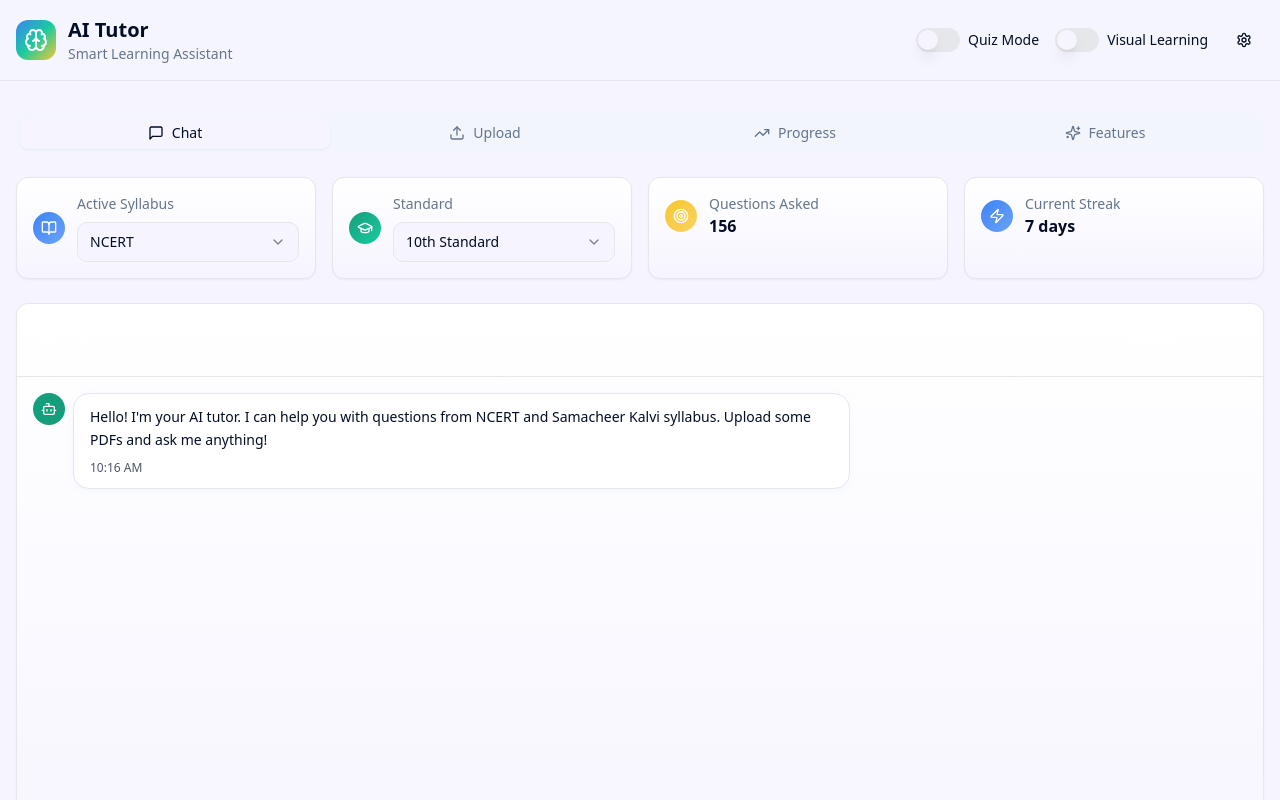
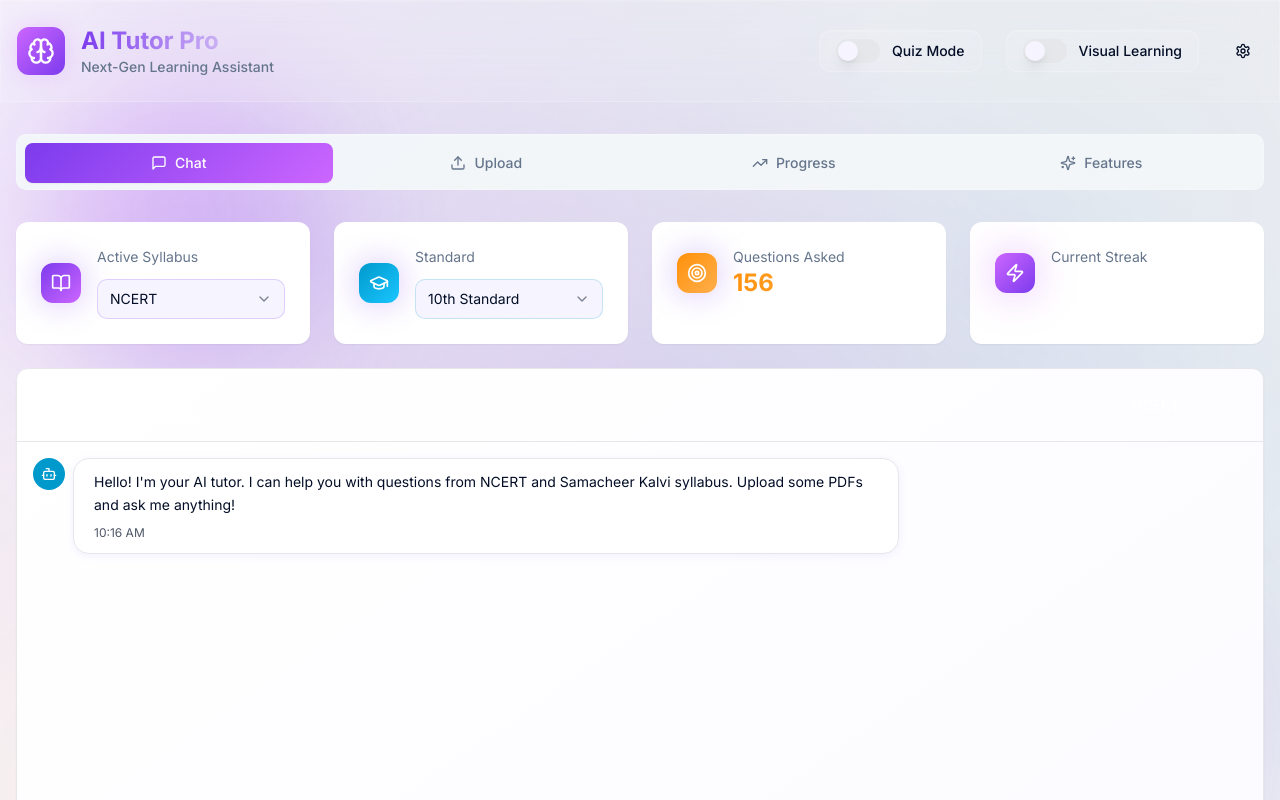
Before and after one commit to karthick1005/edu-assistant-ai, a React (Vite) app: page / in a window 1280 px wide. Shown: the top 800 px of the page. Built offline with nearby package versions, Linux system fonts and the light colour scheme.

Commit message:
Refine UI for Hackathon
Enhance the UI to be more attractive and professional for the hackathon project. This includes styling improvements and potentially layout adjustments to create a polished user experience.

```diff
--- a/src/components/ui/button.tsx
+++ b/src/components/ui/button.tsx
@@ -5,28 +5,30 @@ import { cva, type VariantProps } from "class-variance-authority"
 import { cn } from "@/lib/utils"
 
 const buttonVariants = cva(
-  "inline-flex items-center justify-center gap-2 whitespace-nowrap rounded-md text-sm font-medium ring-offset-background transition-colors focus-visible:outline-none focus-visible:ring-2 focus-visible:ring-ring focus-visible:ring-offset-2 disabled:pointer-events-none disabled:opacity-50 [&_svg]:pointer-events-none [&_svg]:size-4 [&_svg]:shrink-0",
+  "inline-flex items-center justify-center gap-2 whitespace-nowrap rounded-xl text-sm font-medium ring-offset-background transition-smooth focus-visible:outline-none focus-visible:ring-2 focus-visible:ring-ring focus-visible:ring-offset-2 disabled:pointer-events-none disabled:opacity-50 [&_svg]:pointer-events-none [&_svg]:size-4 [&_svg]:shrink-0",
   {
     variants: {
       variant: {
-        default: "bg-primary text-primary-foreground hover:bg-primary/90 shadow-soft",
+        default: "gradient-primary text-white hover:shadow-glow shadow-medium hover-lift",
         destructive:
-          "bg-destructive text-destructive-foreground hover:bg-destructive/90",
+          "bg-destructive text-destructive-foreground hover:bg-destructive/90 shadow-medium",
         outline:
-          "border border-input bg-background hover:bg-accent hover:text-accent-foreground",
+          "border border-primary/20 bg-background/50 hover:bg-primary/5 hover:border-primary/40 backdrop-blur-sm",
         secondary:
-          "bg-secondary text-secondary-foreground hover:bg-secondary/80 shadow-soft",
-        ghost: "hover:bg-accent hover:text-accent-foreground",
+          "gradient-secondary text-white hover:shadow-glow shadow-medium hover-lift",
+        ghost: "hover:bg-accent/10 hover:text-accent",
         link: "text-primary underline-offset-4 hover:underline",
-        hero: "gradient-primary text-white hover:shadow-glow transition-spring shadow-medium",
-        accent: "gradient-accent text-accent-foreground hover:shadow-glow transition-spring shadow-medium",
-        success: "bg-success text-success-foreground hover:bg-success/90 shadow-soft",
+        hero: "glass-card hover:shadow-neural transition-spring border-primary/20 hover:border-primary text-primary font-semibold",
+        accent: "gradient-accent text-white hover:shadow-glow transition-spring shadow-medium hover-lift",
+        success: "bg-success text-success-foreground hover:bg-success/90 shadow-medium hover-lift",
+        neural: "gradient-neural text-white hover:shadow-neural transition-spring shadow-glow hover-lift",
+        premium: "gradient-hero text-white hover:shadow-strong transition-spring shadow-glow hover-lift font-semibold",
       },
       size: {
-        default: "h-10 px-4 py-2",
-        sm: "h-9 rounded-md px-3",
-        lg: "h-11 rounded-md px-8",
-        icon: "h-10 w-10",
+        default: "h-11 px-6 py-3",
+        sm: "h-9 rounded-lg px-4",
+        lg: "h-13 rounded-xl px-8",
+        icon: "h-11 w-11",
       },
     },
     defaultVariants: {
--- a/src/index.css
+++ b/src/index.css
@@ -1,11 +1,14 @@
+@import url('https://fonts.googleapis.com/css2?family=Inter:wght@300;400;500;600;700;800&family=JetBrains+Mono:wght@400;500;600&display=swap');
+
 @tailwind base;
 @tailwind components;
 @tailwind utilities;
 
-/* AI Tutor Educational Design System */
+/* Professional AI Tutor Design System - Hackathon Ready */
 
 @layer base {
   :root {
+    /* Modern Professional Color Palette */
     --background: 248 100% 98%;
     --foreground: 222 84% 8%;
 
@@ -15,17 +18,32 @@
     --popover: 0 0% 100%;
     --popover-foreground: 222 84% 8%;
 
-    --primary: 217 91% 60%;
+    /* AI-Inspired Brand Colors */
+    --primary: 262 83% 58%;
     --primary-foreground: 0 0% 100%;
-    --primary-glow: 217 91% 70%;
+    --primary-glow: 262 83% 70%;
+    --primary-light: 262 83% 85%;
 
-    --secondary: 165 77% 35%;
+    --secondary: 195 100% 40%;
     --secondary-foreground: 0 0% 100%;
-    --secondary-glow: 165 77% 45%;
+    --secondary-glow: 195 100% 55%;
+    --secondary-light: 195 100% 80%;
 
-    --accent: 45 93% 58%;
-    --accent-foreground: 222 84% 8%;
-    --accent-glow: 45 93% 68%;
+    --accent: 33 100% 52%;
+    --accent-foreground: 0 0% 100%;
+    --accent-glow: 33 100% 65%;
+    --accent-light: 33 100% 85%;
+
+    --neural: 280 100% 70%;
+    --neural-foreground: 0 0% 100%;
+    --neural-light: 280 100% 90%;
+
+    --success: 142 71% 45%;
+    --success-foreground: 0 0% 100%;
+    --success-light: 142 71% 85%;
+
+    --warning: 38 92% 50%;
+    --warning-foreground: 0 0% 100%;
 
     --muted: 210 40% 96%;
     --muted-foreground: 215 16% 47%;
@@ -35,48 +53,44 @@
 
     --border: 220 13% 91%;
     --input: 220 13% 91%;
-    --ring: 217 91% 60%;
-
-    --success: 142 71% 45%;
-    --success-foreground: 0 0% 100%;
-
-    --warning: 38 92% 50%;
-    --warning-foreground: 0 0% 100%;
+    --ring: 262 83% 58%;
 
     --radius: 0.75rem;
 
-    /* Educational Gradients */
-    --gradient-primary: linear-gradient(135deg, hsl(var(--primary)), hsl(var(--primary-glow)));
-    --gradient-secondary: linear-gradient(135deg, hsl(var(--secondary)), hsl(var(--secondary-glow)));
-    --gradient-accent: linear-gradient(135deg, hsl(var(--accent)), hsl(var(--accent-glow)));
-    --gradient-hero: linear-gradient(135deg, hsl(217 91% 60%), hsl(165 77% 45%), hsl(45 93% 58%));
-    --gradient-card: linear-gradient(to bottom, hsl(0 0% 100%), hsl(248 100% 98%));
+    /* Professional Gradients */
+    --gradient-primary: linear-gradient(135deg, hsl(262 83% 58%), hsl(280 100% 70%));
+    --gradient-secondary: linear-gradient(135deg, hsl(195 100% 40%), hsl(195 100% 55%));
+    --gradient-accent: linear-gradient(135deg, hsl(33 100% 52%), hsl(33 100% 65%));
+    --gradient-neural: linear-gradient(135deg, hsl(280 100% 70%), hsl(262 83% 58%));
+    --gradient-hero: linear-gradient(135deg, hsl(262 83% 58%) 0%, hsl(195 100% 40%) 50%, hsl(33 100% 52%) 100%);
+    --gradient-hero-mesh: radial-gradient(at 50% 50%, hsl(262 83% 58% / 0.3) 0%, transparent 70%),
+                          radial-gradient(at 80% 20%, hsl(195 100% 40% / 0.2) 0%, transparent 70%),
+                          radial-gradient(at 20% 80%, hsl(33 100% 52% / 0.2) 0%, transparent 70%);
+    --gradient-card: linear-gradient(145deg, hsl(0 0% 100% / 0.8), hsl(248 100% 98% / 0.4));
+    --gradient-glass: linear-gradient(145deg, hsl(0 0% 100% / 0.1), hsl(0 0% 100% / 0.05));
 
-    /* Shadows */
-    --shadow-soft: 0 2px 8px hsl(var(--primary) / 0.05);
-    --shadow-medium: 0 4px 16px hsl(var(--primary) / 0.1);
-    --shadow-strong: 0 8px 32px hsl(var(--primary) / 0.15);
-    --shadow-glow: 0 0 20px hsl(var(--primary) / 0.2);
+    /* Enhanced Shadows */
+    --shadow-soft: 0 2px 8px hsl(262 83% 58% / 0.08);
+    --shadow-medium: 0 8px 24px hsl(262 83% 58% / 0.12);
+    --shadow-strong: 0 16px 48px hsl(262 83% 58% / 0.16);
+    --shadow-glow: 0 0 32px hsl(262 83% 58% / 0.3);
+    --shadow-neural: 0 0 40px hsl(280 100% 70% / 0.4);
+    --shadow-glass: inset 0 1px 0 0 hsl(0 0% 100% / 0.1);
 
-    /* Animations */
+    /* Professional Animation Curves */
     --transition-smooth: all 0.3s cubic-bezier(0.4, 0, 0.2, 1);
-    --transition-spring: all 0.5s cubic-bezier(0.34, 1.56, 0.64, 1);
+    --transition-spring: all 0.6s cubic-bezier(0.16, 1, 0.3, 1);
+    --transition-bounce: all 0.4s cubic-bezier(0.68, -0.55, 0.265, 1.55);
 
+    /* Sidebar Colors */
     --sidebar-background: 0 0% 98%;
-
     --sidebar-foreground: 240 5.3% 26.1%;
-
     --sidebar-primary: 240 5.9% 10%;
-
     --sidebar-primary-foreground: 0 0% 98%;
-
     --sidebar-accent: 240 4.8% 95.9%;
-
     --sidebar-accent-foreground: 240 5.9% 10%;
-
     --sidebar-border: 220 13% 91%;
-
-    --sidebar-ring: 217.2 91.2% 59.8%;
+    --sidebar-ring: 262 83% 58%;
   }
 
   .dark {
@@ -89,24 +103,29 @@
     --popover: 222.2 84% 4.9%;
     --popover-foreground: 210 40% 98%;
 
-    --primary: 210 40% 98%;
+    --primary: 262 83% 65%;
     --primary-foreground: 222.2 47.4% 11.2%;
 
-    --secondary: 217.2 32.6% 17.5%;
-    --secondary-foreground: 210 40% 98%;
+    --secondary: 195 100% 45%;
+    --secondary-foreground: 222.2 47.4% 11.2%;
 
     --muted: 217.2 32.6% 17.5%;
     --muted-foreground: 215 20.2% 65.1%;
 
-    --accent: 217.2 32.6% 17.5%;
-    --accent-foreground: 210 40% 98%;
+    --accent: 33 100% 58%;
+    --accent-foreground: 222.2 47.4% 11.2%;
 
     --destructive: 0 62.8% 30.6%;
     --destructive-foreground: 210 40% 98%;
 
     --border: 217.2 32.6% 17.5%;
     --input: 217.2 32.6% 17.5%;
-    --ring: 212.7 26.8% 83.9%;
+    --ring: 262 83% 65%;
+
+    --gradient-hero-mesh: radial-gradient(at 50% 50%, hsl(262 83% 65% / 0.2) 0%, transparent 70%),
+                          radial-gradient(at 80% 20%, hsl(195 100% 45% / 0.15) 0%, transparent 70%),
+                          radial-gradient(at 20% 80%, hsl(33 100% 58% / 0.15) 0%, transparent 70%);
+
     --sidebar-background: 240 5.9% 10%;
     --sidebar-foreground: 240 4.8% 95.9%;
     --sidebar-primary: 224.3 76.3% 48%;
@@ -114,7 +133,7 @@
     --sidebar-accent: 240 3.7% 15.9%;
     --sidebar-accent-foreground: 240 4.8% 95.9%;
     --sidebar-border: 240 3.7% 15.9%;
-    --sidebar-ring: 217.2 91.2% 59.8%;
+    --sidebar-ring: 262 83% 65%;
   }
 }
 
@@ -125,11 +144,21 @@
 
   body {
     @apply bg-background text-foreground;
-    font-feature-settings: 'rlig' 1, 'calt' 1;
+    font-family: 'Inter', system-ui, -apple-system, sans-serif;
+    font-feature-settings: 'cv02', 'cv03', 'cv04', 'cv11';
+    font-variation-settings: normal;
+    text-rendering: optimizeLegibility;
+    -webkit-font-smoothing: antialiased;
+    -moz-osx-font-smoothing: grayscale;
+  }
+
+  code, .font-mono {
+    font-family: 'JetBrains Mono', 'Monaco', 'Menlo', monospace;
   }
 }
 
 @layer components {
+  /* Gradient Classes */
   .gradient-primary {
     background: var(--gradient-primary);
   }
@@ -142,14 +171,29 @@
     background: var(--gradient-accent);
   }
 
+  .gradient-neural {
+    background: var(--gradient-neural);
+  }
+
   .gradient-hero {
     background: var(--gradient-hero);
+  }
+
+  .gradient-hero-mesh {
+    background: var(--gradient-hero-mesh);
   }
 
   .gradient-card {
     background: var(--gradient-card);
   }
 
+  .gradient-glass {
+    background: var(--gradient-glass);
+    backdrop-filter: blur(16px);
+    border: 1px solid hsl(0 0% 100% / 0.1);
+  }
+
+  /* Shadow Classes */
   .shadow-soft {
     box-shadow: var(--shadow-soft);
   }
@@ -166,6 +210,15 @@
     box-shadow: var(--shadow-glow);
   }
 
+  .shadow-neural {
+    box-shadow: var(--shadow-neural);
+  }
+
+  .shadow-glass {
+    box-shadow: var(--shadow-glass);
+  }
+
+  /* Transition Classes */
   .transition-smooth {
     transition: var(--transition-smooth);
   }
@@ -174,15 +227,73 @@
     transition: var(--transition-spring);
   }
 
+  .transition-bounce {
+    transition: var(--transition-bounce);
+  }
+
+  /* Professional Chat Bubbles */
   .chat-bubble {
-    @apply rounded-2xl px-4 py-3 max-w-[80%] break-words;
+    @apply rounded-2xl px-5 py-3 max-w-[85%] break-words shadow-medium;
   }
 
   .chat-bubble-user {
-    @apply gradient-primary text-primary-foreground ml-auto;
+    @apply gradient-primary text-primary-foreground ml-auto shadow-glow;
   }
 
   .chat-bubble-bot {
-    @apply bg-card border shadow-soft mr-auto;
+    @apply bg-card border border-border shadow-soft mr-auto backdrop-blur-sm;
+  }
+
+  /* Professional Cards */
+  .glass-card {
+    @apply gradient-glass backdrop-blur-xl border border-white/20 shadow-glass;
+  }
+
+  .neural-card {
+    @apply bg-card/80 backdrop-blur-sm border border-primary/20 shadow-neural;
+  }
+
+  /* Interactive Elements */
+  .hover-lift {
+    @apply transition-spring hover:scale-[1.02] hover:shadow-strong;
+  }
+
+  .hover-glow {
+    @apply transition-smooth hover:shadow-glow;
+  }
+
+  .pulse-neural {
+    animation: pulse-neural 3s ease-in-out infinite;
+  }
+
+  /* Professional Animations */
+  @keyframes pulse-neural {
+    0%, 100% {
+      box-shadow: 0 0 20px hsl(280 100% 70% / 0.2);
+    }
+    50% {
+      box-shadow: 0 0 40px hsl(280 100% 70% / 0.4);
+    }
+  }
+
+  @keyframes float {
+    0%, 100% {
+      transform: translateY(0px);
+    }
+    50% {
+      transform: translateY(-10px);
+    }
+  }
+
+  .float-animation {
+    animation: float 6s ease-in-out infinite;
+  }
+
+  /* Geometric Background Pattern */
+  .geometric-bg {
+    background-image:
+      radial-gradient(circle at 25% 25%, hsl(262 83% 58% / 0.1) 0%, transparent 50%),
+      radial-gradient(circle at 75% 75%, hsl(195 100% 40% / 0.1) 0%, transparent 50%),
+      linear-gradient(45deg, transparent 30%, hsl(33 100% 52% / 0.05) 70%);
   }
 }
--- a/src/pages/Index.tsx
+++ b/src/pages/Index.tsx
@@ -41,23 +41,31 @@ const Index = () => {
   };
 
   return (
-    <div className="min-h-screen bg-background">
+    <div className="min-h-screen bg-background geometric-bg relative overflow-hidden">
+      {/* Animated Background Elements */}
+      <div className="absolute inset-0 gradient-hero-mesh opacity-40"></div>
+      <div className="absolute top-20 left-10 w-72 h-72 gradient-neural rounded-full opacity-20 blur-3xl animate-pulse"></div>
+      <div className="absolute bottom-20 right-10 w-96 h-96 gradient-primary rounded-full opacity-15 blur-3xl float-animation"></div>
       {/* Header */}
-      <header className="sticky top-0 z-50 border-b bg-background/80 backdrop-blur-sm">
-        <div className="container mx-auto px-4 py-4">
+      <header className="sticky top-0 z-50 border-b glass-card relative">
+        <div className="container mx-auto px-4 py-6">
           <div className="flex items-center justify-between">
-            <div className="flex items-center gap-3">
-              <div className="w-10 h-10 rounded-lg gradient-hero flex items-center justify-center">
-                <Brain className="w-6 h-6 text-white" />
+            <div className="flex items-center gap-4 animate-fade-in">
+              <div className="w-12 h-12 rounded-xl gradient-neural flex items-center justify-center shadow-neural pulse-neural">
+                <Brain className="w-7 h-7 text-white" />
               </div>
               <div>
-                <h1 className="text-xl font-bold">AI Tutor</h1>
-                <p className="text-sm text-muted-foreground">Smart Learning Assistant</p>
+                <h1 className="text-2xl font-bold bg-gradient-to-r from-primary to-neural bg-clip-text text-transparent">
+                  AI Tutor Pro
+                </h1>
+                <p className="text-sm text-muted-foreground font-medium">
+                  Next-Gen Learning Assistant
+                </p>
               </div>
             </div>
 
-            <div className="flex items-center gap-4">
-              <div className="flex items-center gap-2">
+            <div className="flex items-center gap-6 animate-scale-in">
+              <div className="hidden md:flex items-center gap-3 px-4 py-2 rounded-xl glass-card">
                 <Switch
                   id="quiz-mode"
                   checked={isQuizMode}
@@ -68,7 +76,7 @@ const Index = () => {
                 </Label>
               </div>
 
-              <div className="flex items-center gap-2">
+              <div className="hidden md:flex items-center gap-3 px-4 py-2 rounded-xl glass-card">
                 <Switch
                   id="visual-mode"
                   checked={isVisualMode}
@@ -79,8 +87,8 @@ const Index = () => {
                 </Label>
               </div>
 
-              <Button variant="ghost" size="icon">
-                <Settings className="w-4 h-4" />
+              <Button variant="ghost" size="icon" className="hover-glow rounded-xl h-10 w-10">
+                <Settings className="w-5 h-5" />
               </Button>
             </div>
           </div>
@@ -88,22 +96,22 @@ const Index = () => {
       </header>
 
       {/* Main Content */}
-      <main className="container mx-auto px-4 py-8">
-        <Tabs defaultValue="chat" className="space-y-6">
-          <TabsList className="grid w-full grid-cols-4 bg-muted/50">
-            <TabsTrigger value="chat" className="flex items-center gap-2">
+      <main className="container mx-auto px-4 py-8 relative z-10">
+        <Tabs defaultValue="chat" className="space-y-8">
+          <TabsList className="grid w-full grid-cols-4 glass-card p-2 h-14 shadow-medium">
+            <TabsTrigger value="chat" className="flex items-center gap-2 h-10 font-medium transition-spring data-[state=active]:gradient-primary data-[state=active]:text-white">
               <MessageSquare className="w-4 h-4" />
               Chat
             </TabsTrigger>
-            <TabsTrigger value="upload" className="flex items-center gap-2">
+            <TabsTrigger value="upload" className="flex items-center gap-2 h-10 font-medium transition-spring data-[state=active]:gradient-secondary data-[state=active]:text-white">
               <Upload className="w-4 h-4" />
               Upload
             </TabsTrigger>
-            <TabsTrigger value="progress" className="flex items-center gap-2">
+            <TabsTrigger value="progress" className="flex items-center gap-2 h-10 font-medium transition-spring data-[state=active]:gradient-accent data-[state=active]:text-white">
               <TrendingUp className="w-4 h-4" />
               Progress
             </TabsTrigger>
-            <TabsTrigger value="features" className="flex items-center gap-2">
+            <TabsTrigger value="features" className="flex items-center gap-2 h-10 font-medium transition-spring data-[state=active]:gradient-neural data-[state=active]:text-white">
               <Sparkles className="w-4 h-4" />
               Features
             </TabsTrigger>
@@ -111,68 +119,68 @@ const Index = () => {
 
           <TabsContent value="chat" className="space-y-6">
             {/* Quick Stats */}
-            <div className="grid grid-cols-1 md:grid-cols-2 lg:grid-cols-4 gap-4">
-              <Card className="p-4 gradient-card shadow-soft">
-                <div className="flex items-center gap-3">
-                  <div className="w-8 h-8 rounded-full gradient-primary flex items-center justify-center">
-                    <BookOpen className="w-4 h-4 text-white" />
+            <div className="grid grid-cols-1 md:grid-cols-2 lg:grid-cols-4 gap-6 animate-fade-in">
+              <Card className="p-6 glass-card hover-lift group">
+                <div className="flex items-center gap-4">
+                  <div className="w-10 h-10 rounded-xl gradient-primary flex items-center justify-center shadow-glow group-hover:shadow-neural transition-smooth">
+                    <BookOpen className="w-5 h-5 text-white" />
                   </div>
                   <div className="flex-1">
-                    <p className="text-sm text-muted-foreground mb-2">Active Syllabus</p>
+                    <p className="text-sm text-muted-foreground mb-3">Active Syllabus</p>
                     <Select value={selectedSyllabus} onValueChange={setSelectedSyllabus}>
-                      <SelectTrigger className="w-full">
+                      <SelectTrigger className="w-full h-10 border-primary/20 focus:border-primary hover:border-primary/40 transition-smooth">
                         <SelectValue placeholder="Select syllabus" />
                       </SelectTrigger>
-                      <SelectContent>
-                        <SelectItem value="ncert">NCERT</SelectItem>
-                        <SelectItem value="samacheer">Samacheer Kalvi</SelectItem>
+                      <SelectContent className="glass-card border-primary/20">
+                        <SelectItem value="ncert" className="hover:bg-primary/10 focus:bg-primary/10">NCERT</SelectItem>
+                        <SelectItem value="samacheer" className="hover:bg-primary/10 focus:bg-primary/10">Samacheer Kalvi</SelectItem>
                       </SelectContent>
                     </Select>
                   </div>
                 </div>
               </Card>
 
-              <Card className="p-4 gradient-card shadow-soft">
-                <div className="flex items-center gap-3">
-                  <div className="w-8 h-8 rounded-full gradient-secondary flex items-center justify-center">
-                    <GraduationCap className="w-4 h-4 text-white" />
+              <Card className="p-6 glass-card hover-lift group">
+                <div className="flex items-center gap-4">
+                  <div className="w-10 h-10 rounded-xl gradient-secondary flex items-center justify-center shadow-glow group-hover:shadow-neural transition-smooth">
+                    <GraduationCap className="w-5 h-5 text-white" />
                   </div>
                   <div className="flex-1">
-                    <p className="text-sm text-muted-foreground mb-2">Standard</p>
+                    <p className="text-sm text-muted-foreground mb-3">Standard</p>
                     <Select value={selectedStandard} onValueChange={setSelectedStandard}>
-                      <SelectTrigger className="w-full">
+                      <SelectTrigger className="w-full h-10 border-secondary/20 focus:border-secondary hover:border-secondary/40 transition-smooth">
                         <SelectValue placeholder="Select standard" />
                       </SelectTrigger>
-                      <SelectContent>
-                        <SelectItem value="10th">10th Standard</SelectItem>
-                        <SelectItem value="11th">11th Standard</SelectItem>
-                        <SelectItem value="12th">12th Standard</SelectItem>
+                      <SelectContent className="glass-card border-secondary/20">
+                        <SelectItem value="10th" className="hover:bg-secondary/10 focus:bg-secondary/10">10th Standard</SelectItem>
+                        <SelectItem value="11th" className="hover:bg-secondary/10 focus:bg-secondary/10">11th Standard</SelectItem>
+                        <SelectItem value="12th" className="hover:bg-secondary/10 focus:bg-secondary/10">12th Standard</SelectItem>
                       </SelectContent>
                     </Select>
                   </div>
                 </div>
               </Card>
 
-              <Card className="p-4 gradient-card shadow-soft">
-                <div className="flex items-center gap-3">
-                  <div className="w-8 h-8 rounded-full gradient-accent flex items-center justify-center">
-                    <Target className="w-4 h-4 text-white" />
+              <Card className="p-6 glass-card hover-lift group">
+                <div className="flex items-center gap-4">
+                  <div className="w-10 h-10 rounded-xl gradient-accent flex items-center justify-center shadow-glow group-hover:shadow-neural transition-smooth">
+                    <Target className="w-5 h-5 text-white" />
                   </div>
                   <div>
                     <p className="text-sm text-muted-foreground">Questions Asked</p>
-                    <p className="font-semibold">156</p>
+                    <p className="text-2xl font-bold bg-gradient-to-r from-accent to-accent-glow bg-clip-text text-transparent">156</p>
                   </div>
                 </div>
               </Card>
 
-              <Card className="p-4 gradient-card shadow-soft">
-                <div className="flex items-center gap-3">
-                  <div className="w-8 h-8 rounded-full gradient-primary flex items-center justify-center">
-                    <Zap className="w-4 h-4 text-white" />
+              <Card className="p-6 glass-card hover-lift group">
+                <div className="flex items-center gap-4">
+                  <div className="w-10 h-10 rounded-xl gradient-neural flex items-center justify-center shadow-neural group-hover:pulse-neural transition-smooth">
+                    <Zap className="w-5 h-5 text-white" />
                   </div>
                   <div>
                     <p className="text-sm text-muted-foreground">Current Streak</p>
-                    <p className="font-semibold">7 days</p>
+                    <p className="text-2xl font-bold bg-gradient-to-r from-neural to-primary bg-clip-text text-transparent">7 days</p>
                   </div>
                 </div>
               </Card>
--- a/tailwind.config.ts
+++ b/tailwind.config.ts
@@ -95,11 +95,44 @@ export default {
 					to: {
 						height: '0'
 					}
+				},
+				'fade-in': {
+					'0%': {
+						opacity: '0',
+						transform: 'translateY(10px)'
+					},
+					'100%': {
+						opacity: '1',
+						transform: 'translateY(0)'
+					}
+				},
+				'scale-in': {
+					'0%': {
+						transform: 'scale(0.95)',
+						opacity: '0'
+					},
+					'100%': {
+						transform: 'scale(1)',
+						opacity: '1'
+					}
+				},
+				'slide-up': {
+					'0%': {
+						transform: 'translateY(100%)',
+						opacity: '0'
+					},
+					'100%': {
+						transform: 'translateY(0)',
+						opacity: '1'
+					}
 				}
 			},
 			animation: {
 				'accordion-down': 'accordion-down 0.2s ease-out',
-				'accordion-up': 'accordion-up 0.2s ease-out'
+				'accordion-up': 'accordion-up 0.2s ease-out',
+				'fade-in': 'fade-in 0.5s ease-out',
+				'scale-in': 'scale-in 0.3s ease-out',
+				'slide-up': 'slide-up 0.4s ease-out'
 			}
 		}
 	},
```
Also changed, not shown: src/components/FeatureCard.tsx (+18 -10 lines).
